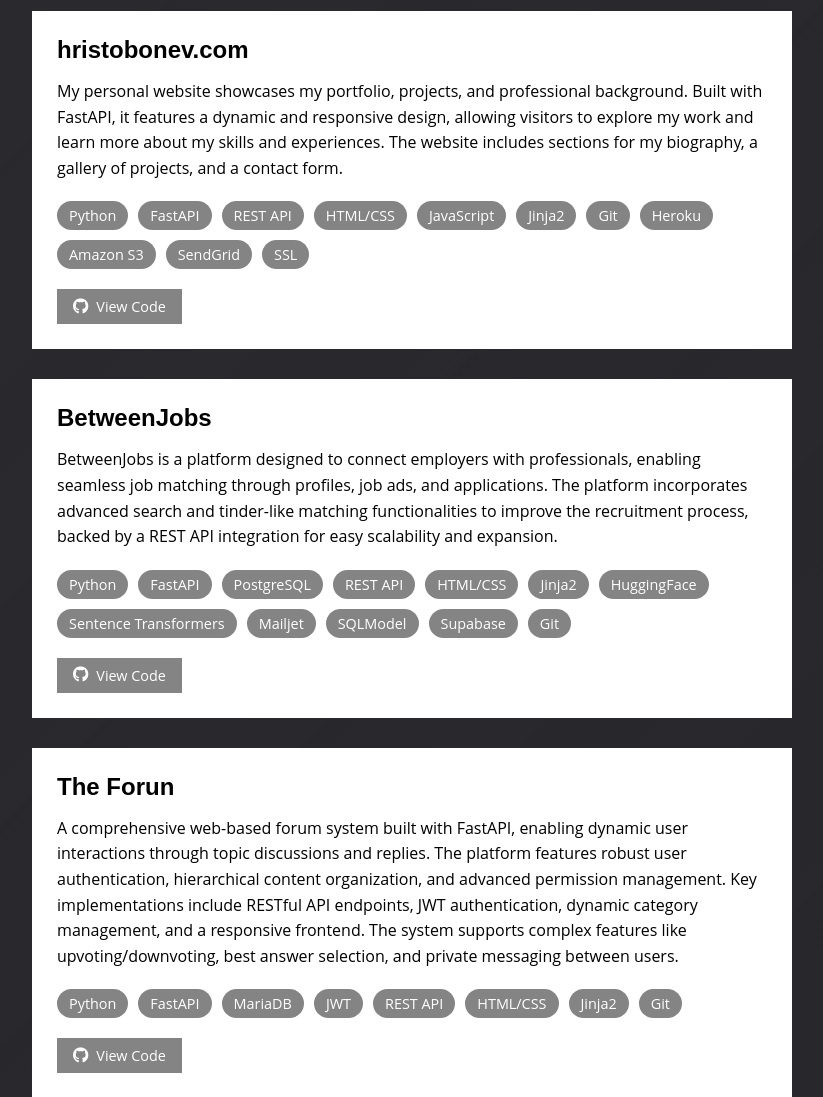
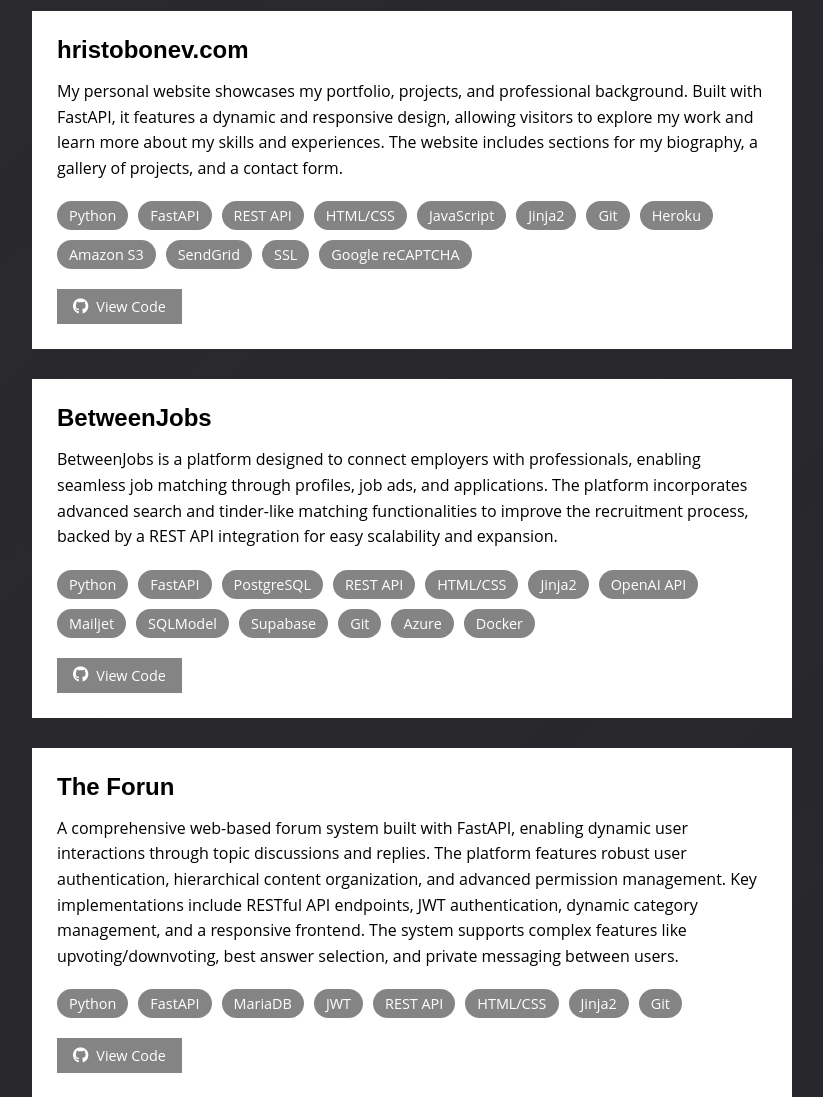
Before and after one commit to hristokbonev/hristobonev.com, a FastAPI app: page /projects/ in a window 1280 px wide. Shown: the part 204-1301 px from the top of the page, without its empty margins (228-1051 px from the left). Run offline with FastAPI, Linux system fonts and the light colour scheme; parts of the project's set-up code (start-up, migrations or seed data) failed here and were passed over.

Commit message:
Add Google reCAPTCHA and update tech tags in projects template

```diff
--- a/templates/projects.html
+++ b/templates/projects.html
@@ -26,6 +26,7 @@
                         <span class="tech-tag">Amazon S3</span>
                         <span class="tech-tag">SendGrid</span>
                         <span class="tech-tag">SSL</span>
+                        <span class="tech-tag">Google reCAPTCHA</span>
 
                     </div>
                     <div class="project-links">
@@ -50,12 +51,13 @@
                         <span class="tech-tag">REST API</span>
                         <span class="tech-tag">HTML/CSS</span>
                         <span class="tech-tag">Jinja2</span>
-                        <span class="tech-tag">HuggingFace</span>
-                        <span class="tech-tag">Sentence Transformers</span>
+                        <span class="tech-tag">OpenAI API</span>
                         <span class="tech-tag">Mailjet</span>
                         <span class="tech-tag">SQLModel</span>
                         <span class="tech-tag">Supabase</span>
                         <span class="tech-tag">Git</span>
+                        <span class="tech-tag">Azure</span>
+                        <span class="tech-tag">Docker</span>
 
                     </div>
                     <div class="project-links">
```
